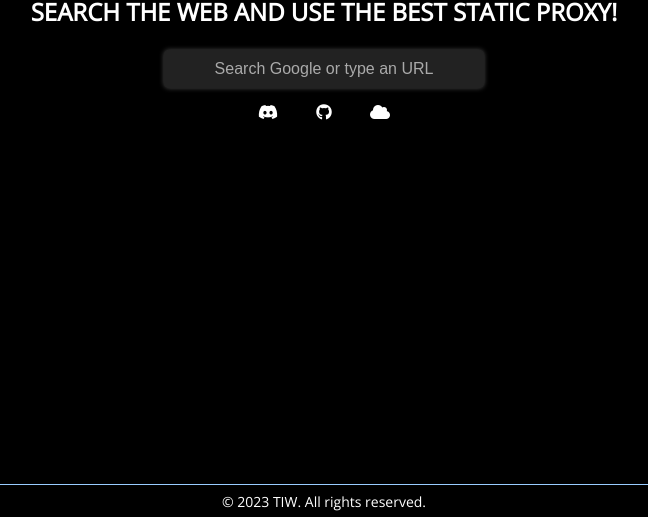
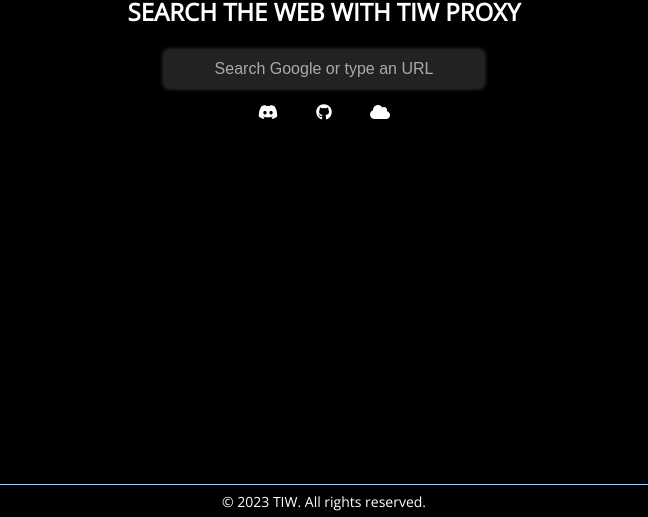
Before and after one commit to Exploit-Master122/ultravioletv2, a plain HTML site: page static/index.html in a window 1280 px wide. Shown: the part 283-800 px from the top of the page, without its empty margins (316-964 px from the left). Drawn offline with nearby package versions, Linux system fonts and the light colour scheme.

Commit message:
Update index.html

```diff
--- a/static/index.html
+++ b/static/index.html
@@ -15,7 +15,7 @@
          <img src="logo.gif" alt="Logo">
       </div>
       <div id="content">
-         <h1>Search the Web and use the BEST static proxy!</h1>
+         <h1>Search the Web with TIW PROXY</h1>
 
          <form id="uv-form"">
             <input id="uv-search-engine" value="https://www.google.com/search?q=%s" type="hidden"/>
```
